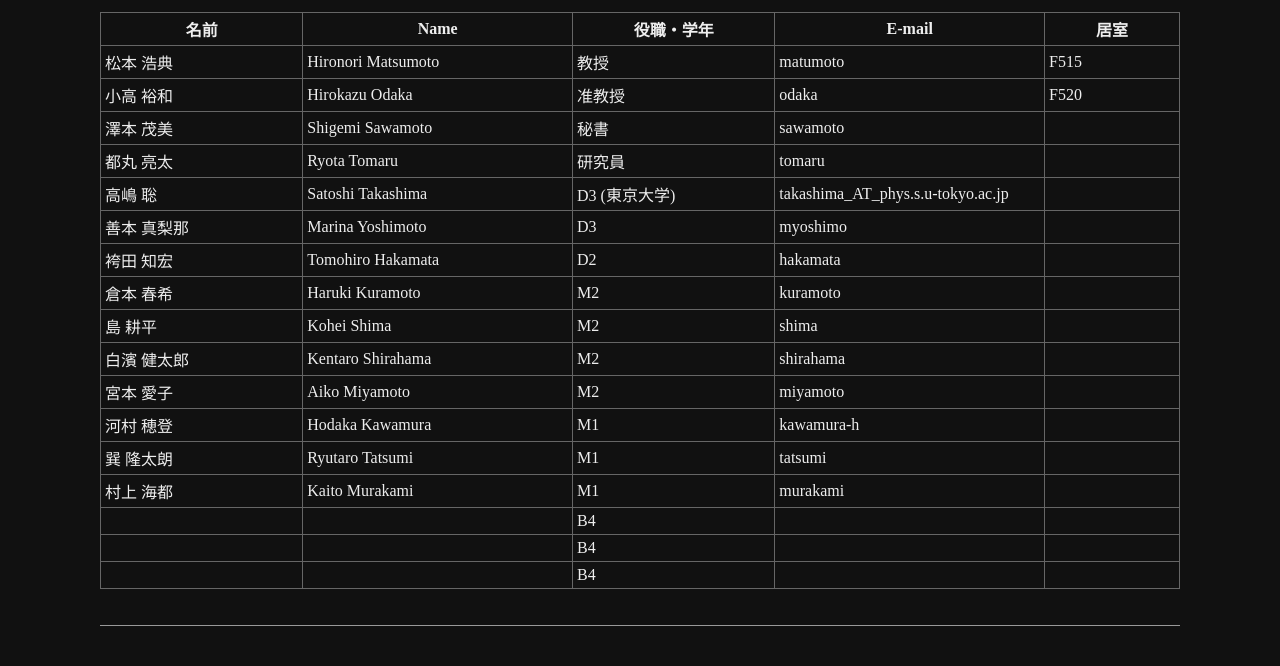
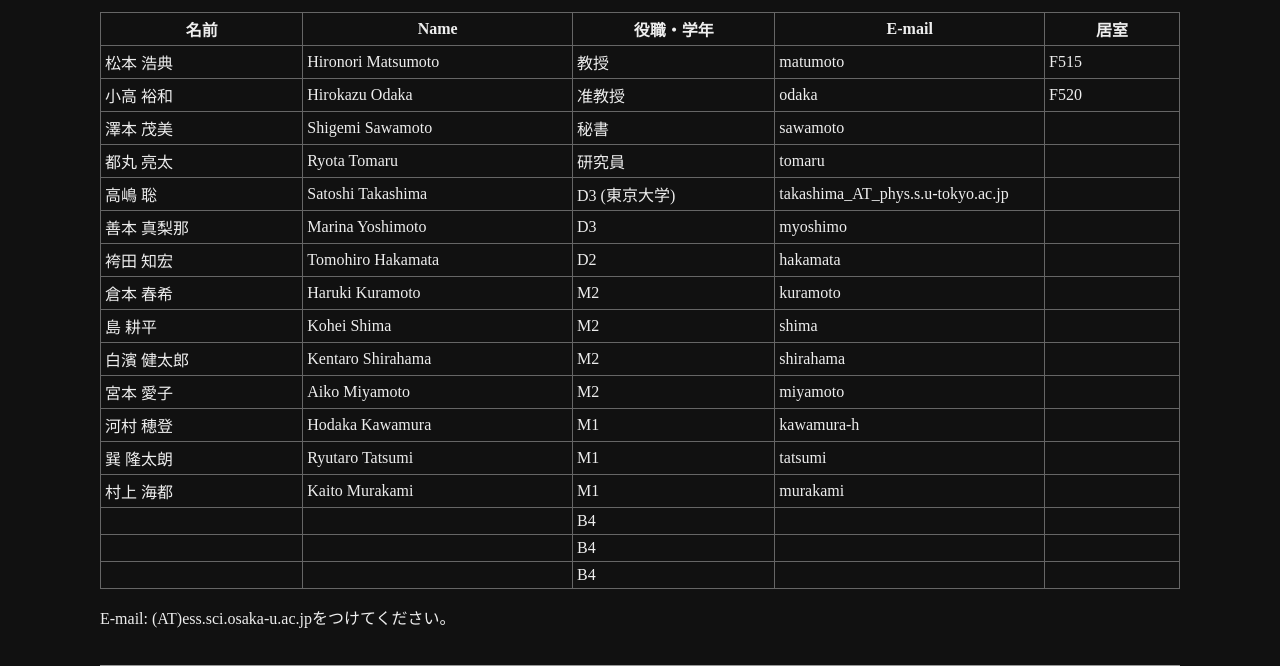
Before and after one commit to uosaka-xray-astronomy/uosaka-xray-astronomy.github.io, a plain HTML site: page people.html in a window 1280 px wide. Shown: the part 196-862 px from the top of the page. Drawn offline with Linux system fonts and the light colour scheme.

Commit message:
Update people

```diff
--- a/people.html
+++ b/people.html
@@ -171,6 +171,7 @@
 	          </tr>
 	        </tbody>
 	      </table>
+        <p>E-mail: (AT)ess.sci.osaka-u.ac.jpをつけてください。</p>
       </section>
     </main>
 
```
